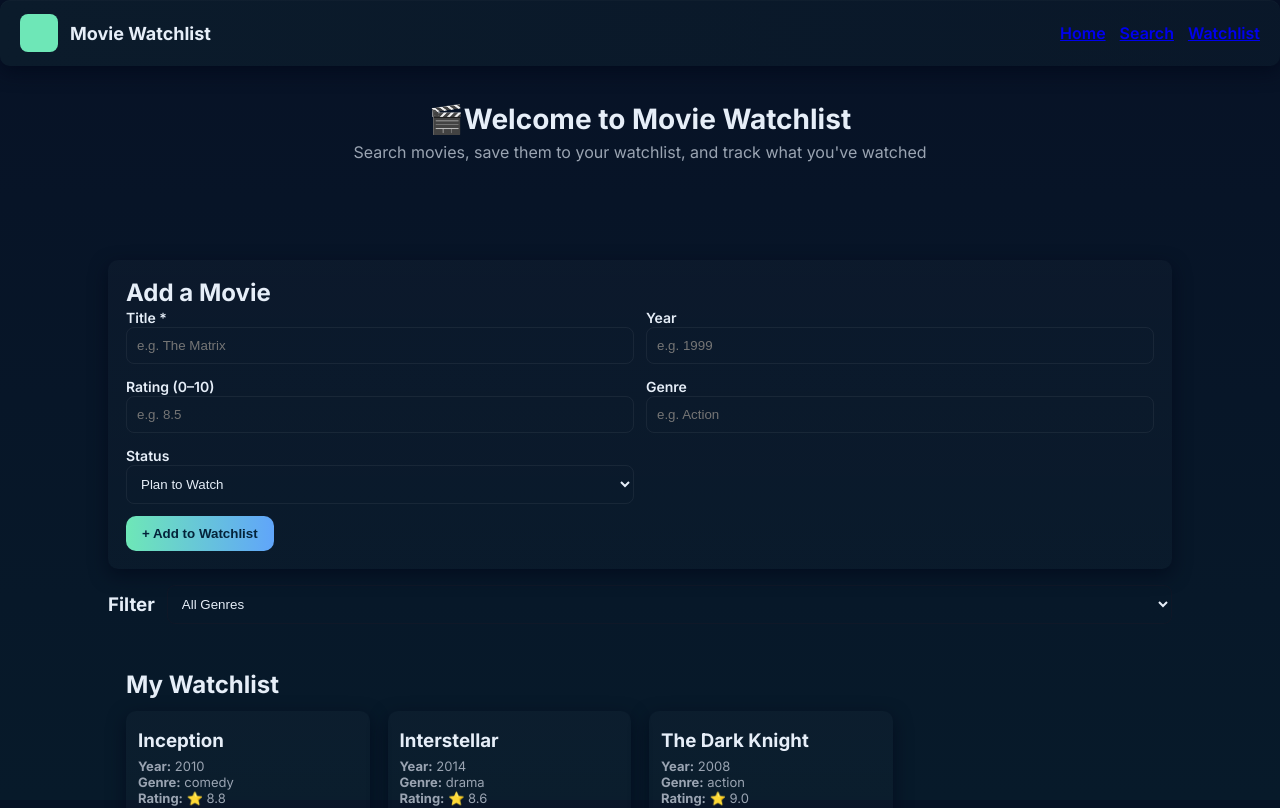
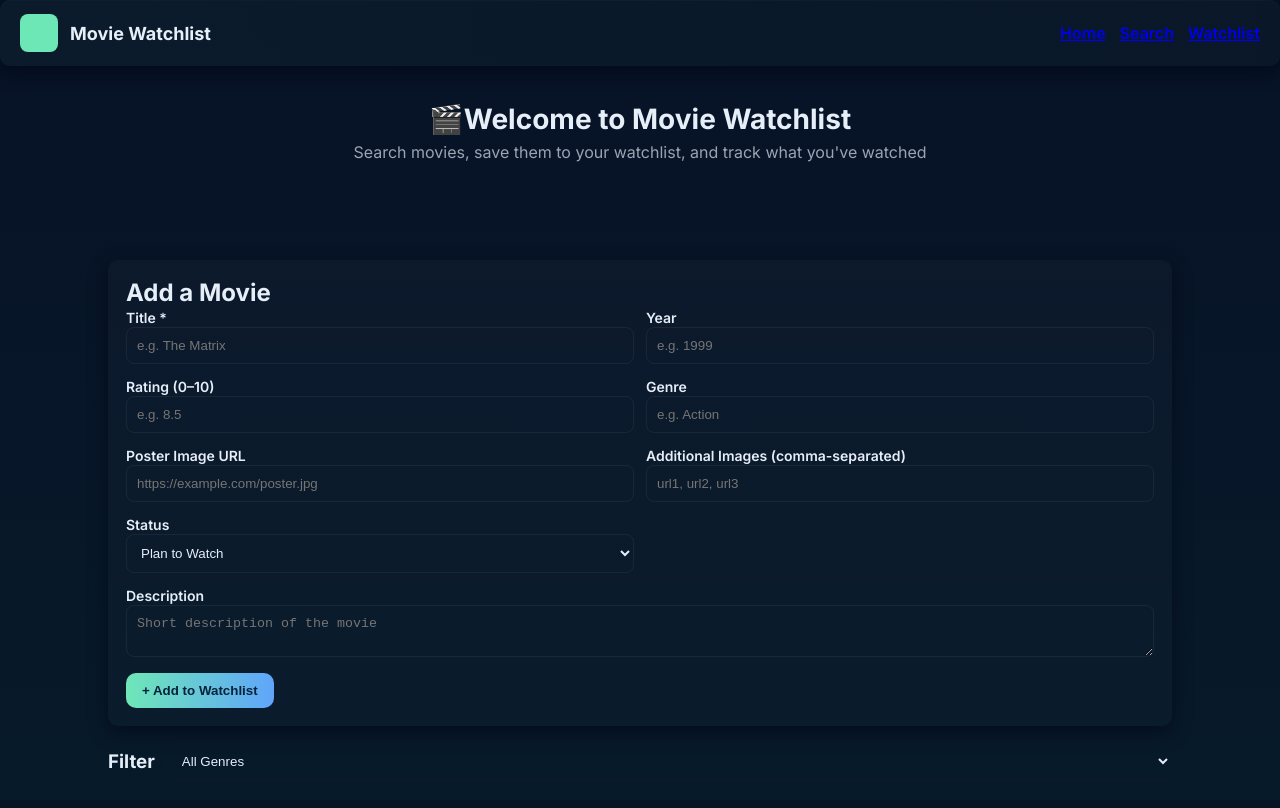
Before and after one commit to ludemond/Group-project, a React (Vite) app: page / in a window 1280 px wide. Shown: the top 808 px of the page. Built offline with nearby package versions, Linux system fonts and the light colour scheme.

Commit message:
feat(images): add additional images field and gallery thumbnails

```diff
--- a/src/App.css
+++ b/src/App.css
@@ -67,6 +67,9 @@ body{
 .card-actions{display:flex;justify-content:space-between;align-items:center;margin-top:8px}
 .danger-btn{background:#ff6b6b;color:#08121a;border:none;padding:8px 10px;border-radius:8px;cursor:pointer}
 
+.image-gallery{display:flex;gap:8px;overflow-x:auto;margin-top:8px}
+.image-thumb{width:72px;height:56px;object-fit:cover;border-radius:6px;flex:0 0 auto;border:1px solid rgba(255,255,255,0.04)}
+
 .footer{margin-top:28px;padding:18px;text-align:center;color:var(--muted)}
 
 @media (max-width:720px){
--- a/src/components/MovieCard.jsx
+++ b/src/components/MovieCard.jsx
@@ -9,6 +9,14 @@ function MovieCard({ movie, onDelete, onStatusChange }) {
     <div className="movie-card">
       {movie.poster && (
         <img src={movie.poster} alt={movie.title} />
+      )}
+
+      {movie.images && movie.images.length > 0 && (
+        <div className="image-gallery" style={{ marginTop: 8 }}>
+          {movie.images.map((src, idx) => (
+            <img key={idx} src={src} alt={`${movie.title} ${idx+1}`} className="image-thumb" />
+          ))}
+        </div>
       )}
 
       <h3>{movie.title}</h3>
--- a/src/components/MovieForm.jsx
+++ b/src/components/MovieForm.jsx
@@ -1,7 +1,7 @@
 import React from "react"
 import { useState } from "react"
 
-const EMPTY_FORM = {title:"",year:"",rating:"",status:"Plan to Watch", genre:""};
+const EMPTY_FORM = {title:"",year:"",rating:"",status:"Plan to Watch", genre:"", poster:"", images:"", description:""};
 
 function MovieForm({onAddMovie}){
 const [form,setForm]=useState(EMPTY_FORM);
@@ -27,7 +27,12 @@ const[errors,setErrors]=useState({});
     const errs = validate();
     if (Object.keys(errs).length > 0) return setErrors(errs);
 
-    onAddMovie(form);
+    const payload = {
+      ...form,
+      images: form.images ? form.images.split(',').map(s => s.trim()).filter(Boolean) : [],
+    };
+
+    onAddMovie(payload);
     setForm(EMPTY_FORM);
     setErrors({});
   };
@@ -64,6 +69,16 @@ const[errors,setErrors]=useState({});
             <input className="form-input" name="genre" value={form.genre} onChange={handleChange} placeholder="e.g. Action" style={inputStyle("genre")} />
           </div>
 
+          <div>
+            <label style={{ fontSize: "14px", fontWeight: "600" }}>Poster Image URL</label>
+            <input className="form-input" name="poster" value={form.poster} onChange={handleChange} placeholder="https://example.com/poster.jpg" style={inputStyle("poster")} />
+          </div>
+
+          <div>
+            <label style={{ fontSize: "14px", fontWeight: "600" }}>Additional Images (comma-separated)</label>
+            <input className="form-input" name="images" value={form.images} onChange={handleChange} placeholder="url1, url2, url3" style={inputStyle("images")} />
+          </div>
+
 
 
           <div>
@@ -78,6 +93,11 @@ const[errors,setErrors]=useState({});
 
 
         <div style={{ marginTop: 12 }}>
+          <label style={{ fontSize: "14px", fontWeight: "600" }}>Description</label>
+          <textarea className="form-textarea" name="description" value={form.description} onChange={handleChange} placeholder="Short description of the movie" style={inputStyle("description")}></textarea>
+        </div>
+
+        <div style={{ marginTop: 12 }}>
           <button type="submit" className="primary-btn">+ Add to Watchlist</button>
         </div>
       </form>
```
